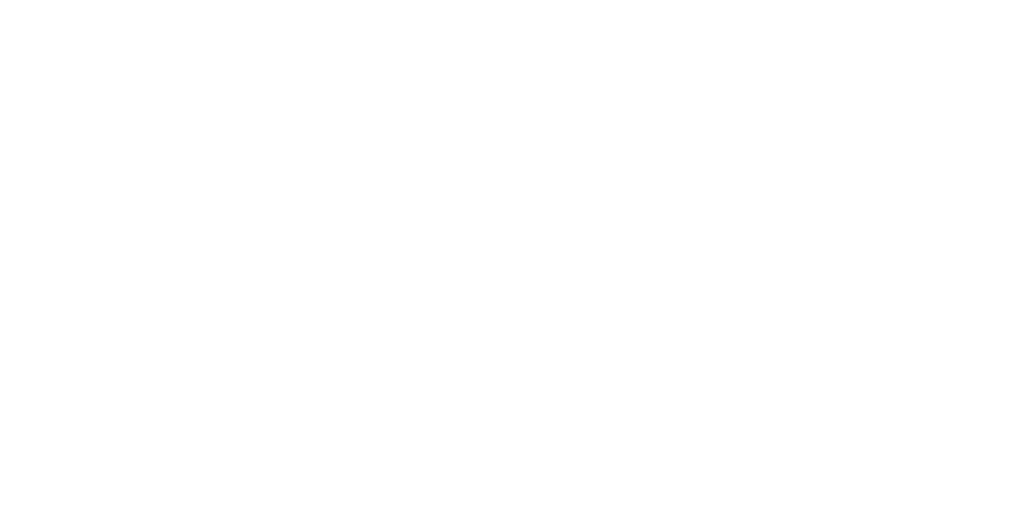
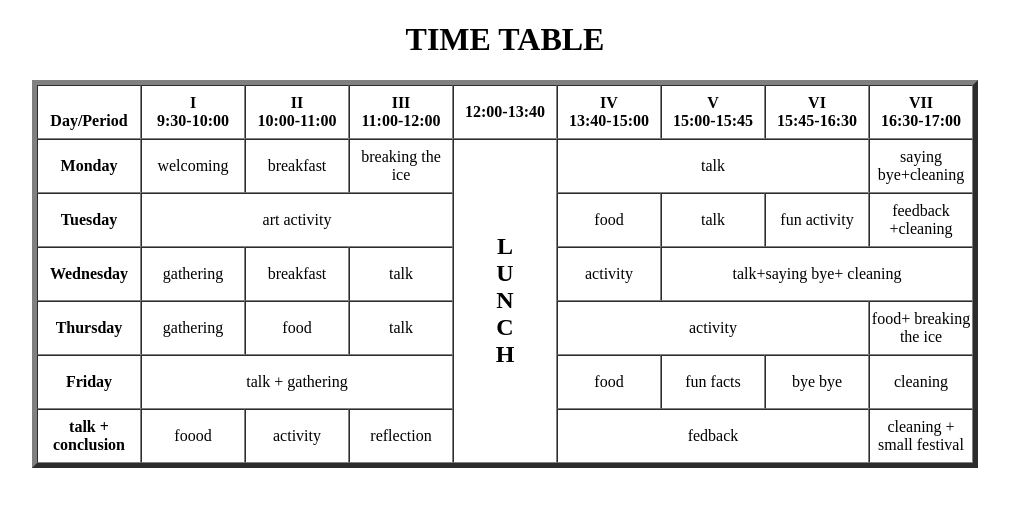
Before and after one commit to guyam23-meet/nefashot-proj, a Flask app: page /contact in a window 1280 px wide. Before the commit the part shown is empty. Shown: the top 507 px of the page, without its empty margins (135-1144 px from the left). Run offline with Flask 2, Linux system fonts and the light colour scheme.

Commit message:
Update contact.html

```diff
--- a/templates/contact.html
+++ b/templates/contact.html
@@ -7,7 +7,121 @@
 	<link rel= "stylesheet" href= "{{ url_for('static',filename='style.css') }}">
 </head>
 <body>
-
+	<center>
+		<h1>TIME TABLE</h1>
+	</center>
+		<table border="5" cellspacing="0" align="center">
+		<!--<caption>Timetable</caption>-->
+		<tr>
+			<td align="center" height="50"
+				width="100"><br>
+				<b>Day/Period</b></br>
+			</td>
+			<td align="center" height="50"
+				width="100">
+				<b>I<br>9:30-10:00</b>
+			</td>
+			<td align="center" height="50"
+				width="100">
+				<b>II<br>10:00-11:00</b>
+			</td>
+			<td align="center" height="50"
+				width="100">
+				<b>III<br>11:00-12:00</b>
+			</td>
+			<td align="center" height="50"
+				width="100">
+				<b>12:00-13:40</b>
+			</td>
+			<td align="center" height="50"
+				width="100">
+				<b>IV<br>13:40-15:00</b>
+			</td>
+			<td align="center" height="50"
+				width="100">
+				<b>V<br>15:00-15:45</b>
+			</td>
+			<td align="center" height="50"
+				width="100">
+				<b>VI<br>15:45-16:30</b>
+			</td>
+			<td align="center" height="50"
+				width="100">
+				<b>VII<br>16:30-17:00</b>
+			</td>
+		</tr>
+		<tr>
+			<td align="center" height="50">
+				<b>Monday</b></td>
+			<td align="center" height="50">welcoming</td>
+			<td align="center" height="50">breakfast</td>
+			<td align="center" height="50">breaking the ice</td>
+			<td rowspan="6" align="center" height="50">
+				<h2>L<br>U<br>N<br>C<br>H</h2>
+			</td>
+			<td colspan="3" align="center"
+				height="50">talk</td>
+			<td align="center" height="50">saying bye+cleaning</td>
+		</tr>
+		<tr>
+			<td align="center" height="50">
+				<b>Tuesday</b>
+			</td>
+			<td colspan="3" align="center"
+				height="50">art activity
+			</td>
+			<td align="center" height="50">food</td>
+			<td align="center" height="50">talk</td>
+			<td align="center" height="50">fun activity</td>
+			<td align="center" height="50">feedback +cleaning</td>
+		</tr>
+		<tr>
+			<td align="center" height="50">
+				<b>Wednesday</b>
+			</td>
+			<td align="center" height="50">gathering</td>
+			<td align="center" height="50">breakfast</td>
+			<td align="center" height="50">talk</td>
+			<td align="center" height="50">activity</td>
+			<td colspan="3" align="center"
+				height="50">talk+saying bye+ cleaning </td>
+		</tr>
+		<tr>
+			<td align="center" height="50">
+				<b>Thursday</b>
+			</td>
+			<td align="center" height="50">gathering</td>
+			<td align="center" height="50">food</td>
+			<td align="center" height="50">talk</td>
+			<td colspan="3" align="center"
+				height="50">activity
+			</td>
+			<td align="center" height="50">food+ breaking the ice</td>
+		</tr>
+		<tr>
+			<td align="center" height="50">
+				<b>Friday</b>
+			</td>
+			<td colspan="3" align="center"
+				height="50">talk + gathering
+			</td>
+			<td align="center" height="50">food</td>
+			<td align="center" height="50">fun facts</td>
+			<td align="center" height="50">bye bye</td>
+			<td align="center" height="50">cleaning </td>
+		</tr>
+		<tr>
+			<td align="center" height="50">
+				<b>talk + conclusion</b>
+			</td>
+			<td align="center" height="50">foood</td>
+			<td align="center" height="50">activity</td>
+			<td align="center" height="50">reflection</td>
+			<td colspan="3" align="center"
+				height="50">fedback </td>
+			<td align="center" height="50">cleaning + small festival </td>
+		</tr>
+	</table>
 
 
 
```
